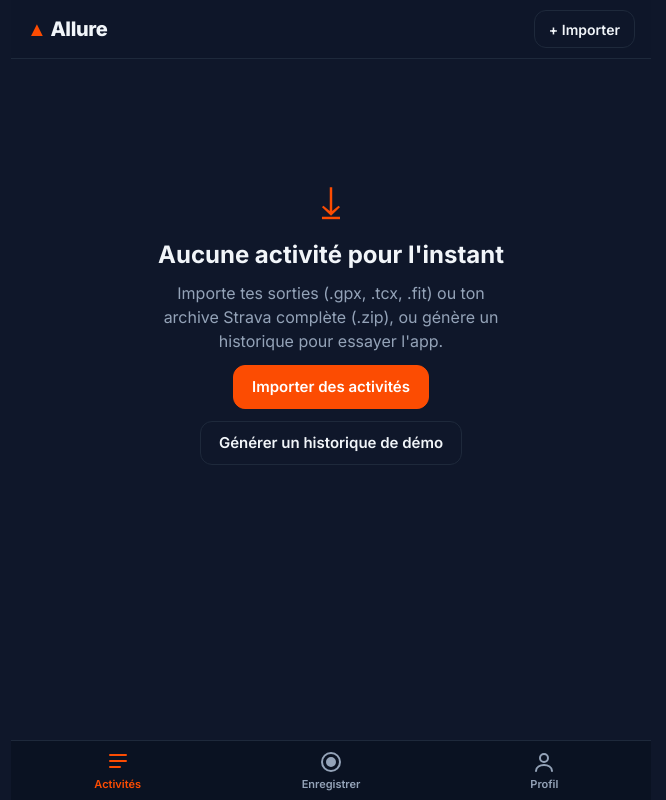
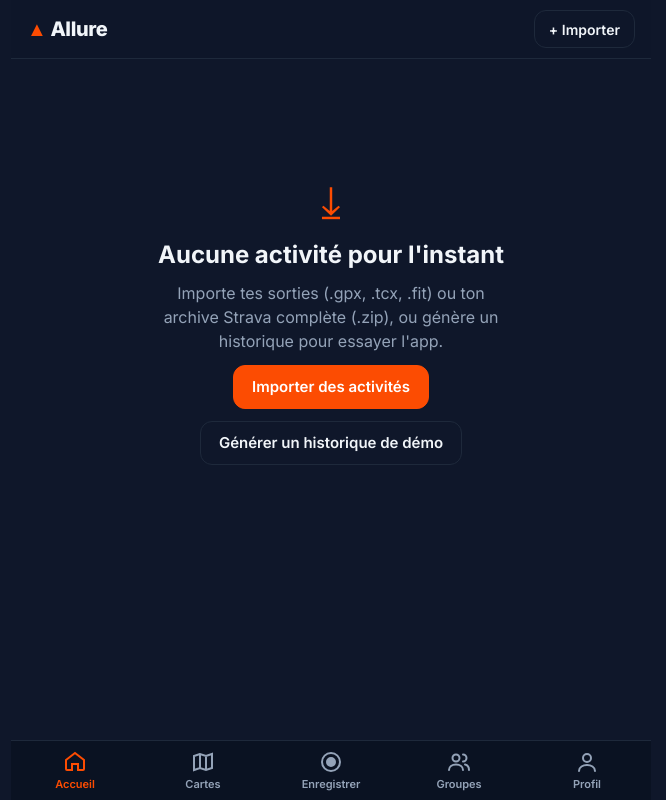
Before and after one commit to Cobbrou/Allure, a React (Vite) app: page / in a window 1280 px wide. Shown: the whole page, without its empty margins (309-975 px from the left). Built offline with nearby package versions, Linux system fonts and the light colour scheme.

Commit message:
feat(nav): five-tab layout with Maps and Groups
Home, Maps, Record, Groups and Profile, as in Strava. The heatmap moves
from the profile to the Maps tab; Groups lists clubs and events as
placeholders until accounts land.

Co-Authored-By: Claude Opus 5.5 <noreply@anthropic.com>

```diff
--- a/src/App.jsx
+++ b/src/App.jsx
@@ -18,14 +18,16 @@ const pages = {
   record: () => import('./pages/RecordPage.jsx'),
   profile: () => import('./pages/ProfilePage.jsx'),
   log: () => import('./pages/TrainingLogPage.jsx'),
-  heatmap: () => import('./pages/HeatmapPage.jsx'),
+  maps: () => import('./pages/MapsPage.jsx'),
+  groups: () => import('./pages/GroupsPage.jsx'),
   segment: () => import('./pages/SegmentPage.jsx'),
 };
 const ActivityPage = lazy(pages.activity);
 const RecordPage = lazy(pages.record);
 const ProfilePage = lazy(pages.profile);
 const TrainingLogPage = lazy(pages.log);
-const HeatmapPage = lazy(pages.heatmap);
+const MapsPage = lazy(pages.maps);
+const GroupsPage = lazy(pages.groups);
 const SegmentPage = lazy(pages.segment);
 
 export default function App() {
@@ -106,7 +108,8 @@ ${cur.text}` } : summary));
   let content;
   if (page === 'activity') content = <ActivityPage id={id} activities={activities} hr={hr} segments={segments ?? []} onSegment={addSegment} gears={gears} onChange={reload} />;
   else if (page === 'log') content = <TrainingLogPage activities={activities} hr={hr} />;
-  else if (page === 'heatmap') content = <HeatmapPage activities={activities} />;
+  else if (page === 'maps') content = <MapsPage activities={activities} />;
+  else if (page === 'groups') content = <GroupsPage />;
   else if (page === 'segment') content = <SegmentPage id={id} segments={segments} activities={activities} onDelete={() => removeSegment(id)} />;
   else if (page === 'record') content = <RecordPage recording={recording} onSaved={async (rid) => { await reload(); go(`/activity/${rid}`); }} />;
   else if (page === 'profile') content = <ProfilePage activities={activities} hr={hr} hrSaved={hrSaved} onSaveHr={saveHr} goals={goals} onSaveGoals={saveGoals} segments={segments ?? []} gears={gears} onSaveGears={saveGears} onDemo={addDemo} onChange={reload} />;
@@ -133,7 +136,7 @@ ${cur.text}` } : summary));
       <ErrorBoundary key={`${page}/${id ?? ''}`}>
         <Suspense fallback={<main className="detail" aria-busy="true" />}>{content}</Suspense>
       </ErrorBoundary>
-      <TabBar active={page === 'activity' || page === 'segment' ? '' : page === 'log' || page === 'heatmap' ? 'profile' : page} />
+      <TabBar active={page === 'activity' || page === 'segment' ? '' : page === 'log' ? 'profile' : page} />
     </div>
   );
 }
--- a/src/components/TabBar.jsx
+++ b/src/components/TabBar.jsx
@@ -1,6 +1,8 @@
 const TABS = [
-  { id: '', label: 'Activités', icon: <path d="M4 6h16M4 12h16M4 18h10" /> },
+  { id: '', label: 'Accueil', icon: <path d="M3 11l9-7 9 7v9a1 1 0 0 1-1 1h-5v-6h-6v6H4a1 1 0 0 1-1-1z" /> },
+  { id: 'maps', label: 'Cartes', icon: <path d="M9 4L3 6v14l6-2 6 2 6-2V4l-6 2-6-2zM9 4v14M15 6v14" /> },
   { id: 'record', label: 'Enregistrer', icon: <><circle cx="12" cy="12" r="9" /><circle cx="12" cy="12" r="4" fill="currentColor" /></> },
+  { id: 'groups', label: 'Groupes', icon: <><circle cx="9" cy="8" r="3.5" /><path d="M2 20c0-3.5 3-5.5 7-5.5s7 2 7 5.5M16 4.5a3.5 3.5 0 0 1 0 7M18 14.5c2.4.6 4 2.3 4 5.5" /></> },
   { id: 'profile', label: 'Profil', icon: <><circle cx="12" cy="8" r="4" /><path d="M4 21c0-4 4-6 8-6s8 2 8 6" /></> },
 ];
 
--- /dev/null
+++ b/src/pages/GroupsPage.jsx
@@ -0,0 +1,18 @@
+import { Soon } from './MapsPage.jsx';
+
+/** Groups tab: clubs and events. Both need accounts and a backend (roadmap phase 4). */
+export default function GroupsPage() {
+  return (
+    <>
+      <header className="topbar"><h1>Groupes</h1></header>
+      <main className="detail">
+        <h2 className="section-title">Clubs</h2>
+        <Soon title="Rejoindre un club" text="Retrouve ton club, son fil d'activités et ses classements" />
+        <Soon title="Créer un club" text="Rassemble tes partenaires d'entraînement" />
+        <h2 className="section-title">Événements</h2>
+        <Soon title="Sorties de groupe" text="Organise une sortie ou rejoins celles de tes clubs" />
+        <Soon title="Challenges" text="Défie tes amis sur la distance, le dénivelé ou la régularité" />
+      </main>
+    </>
+  );
+}
--- a/src/pages/HeatmapPage.jsx
+++ b/src/pages/MapsPage.jsx
@@ -11,8 +11,8 @@ import { ACCENT, MAP_STYLE } from '../theme.js';
 
 setWorkerUrl(workerUrl);
 
-/** Personal heatmap: every track drawn faintly, so the routes you repeat glow brighter. */
-export default function HeatmapPage({ activities }) {
+/** Maps tab: personal heatmap (every track drawn faintly, so the routes you repeat glow brighter) and routes. */
+export default function MapsPage({ activities }) {
   const list = activities ?? [];
   const [lines, setLines] = useState(null); // [{ sport, coords }]
   const [sport, setSport] = useState('');
@@ -31,17 +31,17 @@ export default function HeatmapPage({ activities }) {
 
   return (
     <>
-      <header className="topbar">
-        <a className="back" href="#/profile" aria-label="Retour au profil">‹</a>
-        <h1>Carte de chaleur</h1>
-        <span className="back" aria-hidden="true" />
-      </header>
+      <header className="topbar"><h1>Cartes</h1></header>
       <main className="detail">
+        <h2 className="section-title">Carte de chaleur</h2>
         {options.length > 2 && <Segmented label="Sport" options={options} value={sport} onChange={setSport} />}
         {shown === undefined ? <div className="skeleton heatmap" />
           : shown.length ? <section className="card map-card"><HeatMap lines={shown} /></section>
           : <p className="empty">Aucun tracé GPS à afficher.</p>}
         {shown?.length > 0 && <p className="muted small-label">{shown.length} activités · deux doigts pour zoomer</p>}
+        <h2 className="section-title">Itinéraires</h2>
+        <Soon title="Idées d'itinéraires" text="Des parcours proposés selon ta distance et ton dénivelé" />
+        <Soon title="Créer un itinéraire" text="Trace ton parcours, collé aux routes et sentiers" />
       </main>
     </>
   );
@@ -84,3 +84,13 @@ function HeatMap({ lines }) {
 
   return <div ref={el} className="map heatmap" />;
 }
+
+// ponytail: static placeholders until the route builder and suggestions ship (roadmap phase 5).
+export function Soon({ title, text }) {
+  return (
+    <div className="card link-card">
+      <span><b>{title}</b><span className="muted">{text}</span></span>
+      <span className="pill">Bientôt</span>
+    </div>
+  );
+}
--- a/src/pages/ProfilePage.jsx
+++ b/src/pages/ProfilePage.jsx
@@ -75,10 +75,6 @@ export default function ProfilePage({ activities, hr, hrSaved, onSaveHr, goals,
             <WeeklyChart weeks={weeks} />
             <a className="card link-card" href="#/log">
               <span><b>Journal d'entraînement</b><span className="muted">Toutes tes semaines, jour par jour</span></span>
-              <span aria-hidden="true">›</span>
-            </a>
-            <a className="card link-card" href="#/heatmap">
-              <span><b>Carte de chaleur</b><span className="muted">Tous tes tracés sur une seule carte</span></span>
               <span aria-hidden="true">›</span>
             </a>
             <FitnessChart activities={list} hr={hr} />
--- a/src/router.js
+++ b/src/router.js
@@ -7,7 +7,7 @@ const parse = () => location.hash.replace(/^#\/?/, '').split('/');
 
 // Detail pages sit below tabs (a segment below the activity it was opened from): going
 // deeper slides forward, coming back slides back.
-const DEPTH = { activity: 1, log: 1, heatmap: 1, segment: 2 };
+const DEPTH = { activity: 1, log: 1, segment: 2 };
 const depth = (route) => DEPTH[route[0]] ?? 0;
 let inApp = false; // a hash change happened in this session, so history.back() stays in the app
 const scrolls = new Map(); // hash -> scrollY, so going back to the feed keeps its position
--- a/src/styles/global.css
+++ b/src/styles/global.css
@@ -46,7 +46,7 @@ a { color: inherit; text-decoration: none; }
 /* Bottom tab bar */
 .tabbar {
   position: fixed; bottom: 0; left: 50%; transform: translateX(-50%); width: 100%; max-width: 640px; z-index: 20;
-  display: grid; grid-template-columns: repeat(3, 1fr); height: calc(var(--tabbar-h) + var(--safe-bottom));
+  display: grid; grid-template-columns: repeat(5, 1fr); height: calc(var(--tabbar-h) + var(--safe-bottom));
   padding-bottom: var(--safe-bottom); background: rgba(11, 18, 34, 0.95); backdrop-filter: blur(12px);
   border-top: 1px solid var(--border);
 }
@@ -231,6 +231,8 @@ button:focus-visible, .button:focus-within, a:focus-visible { outline: 2px solid
 .link-card { display: flex; align-items: center; justify-content: space-between; gap: 12px; min-height: 64px; font-size: 22px; color: var(--muted); }
 .link-card > span:first-child { display: grid; gap: 2px; font-size: 15px; color: var(--text); }
 .link-card .muted { font-size: 13px; }
+.section-title { font-size: 17px; margin-top: 8px; }
+.pill { flex: none; font-size: 11px; font-weight: 700; padding: 4px 10px; border-radius: 999px; background: var(--border); color: var(--muted); }
 .log { display: grid; gap: 14px; }
 .log-dow, .log-days { display: grid; grid-template-columns: repeat(7, 1fr); text-align: center; }
 .log-dow { font-size: 11px; color: var(--muted); position: sticky; top: calc(var(--safe-top) + 56px); z-index: 1; background: var(--card); padding: 4px 0; }
```
Also changed, not shown: 3 other files (tests, documents, lock files or other folders).
